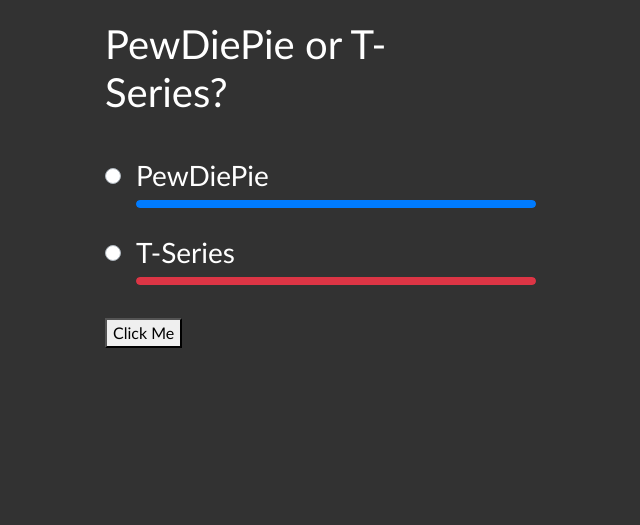
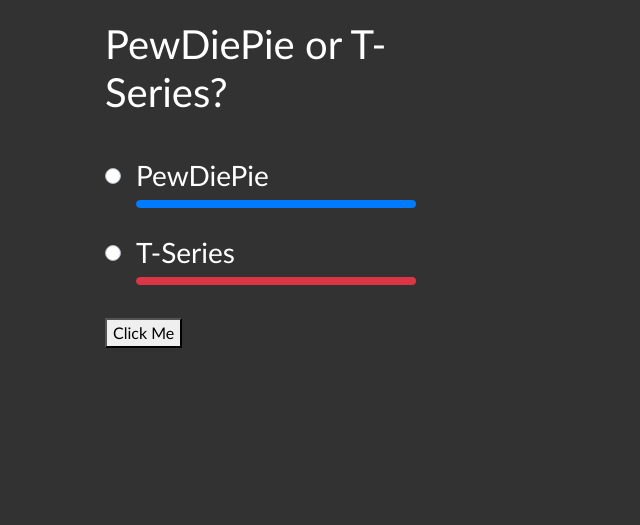
Before and after one commit to edikwhitman/simple-votings, a Django app: page /vote/ in a window 1280 px wide; the page is wider, and only the part inside the window is pictured. Shown: the part 160-685 px from the top of that part, without its empty margins (215-855 px from the left). Run offline with Django 3.2, Linux system fonts and the light colour scheme; some libraries are stand-ins or nearby versions.

Commit message:
little fix v.2

```diff
--- a/vote/templates/vote.html
+++ b/vote/templates/vote.html
@@ -12,14 +12,6 @@
 				parameters = {
 					duration: 300
 				}
-				$('p.lead').hover(
-				  function(){
-					$(this).fadeTo('slow',0.5);
-				  },
-				  function(){
-					$(this).fadeTo('normal',1);
-				  }
-				);
 				$('#XDXD').click(function () {
 					$('#XDXD').fadeOut(parameters);
 					$('#PewDiePie').css({'width': '98%'});
@@ -51,7 +43,7 @@
 					<h6 id="hide" style="visibility: hidden">98%</h6>
 					<div class="normal">
 						<div class="progress">
-							<div class="progress-bar" role="progressbar" style="width: 100%" id="PewDiePie"></div>
+							<div class="progress-bar" role="progressbar" style="width: 70%" id="PewDiePie"></div>
 						</div>
 					</div>
 				</div>
@@ -66,7 +58,7 @@
 					<h6 id="hide" style="visibility: hidden">2%</h6>
 					<div class="normal">
 						<div class="progress">
-							<div class="progress-bar bg-danger" role="progressbar" style="width: 100%" id="T-Series"></div>
+							<div class="progress-bar bg-danger" role="progressbar" style="width: 70%" id="T-Series"></div>
 						</div>
 					</div>
 				</div>
```
